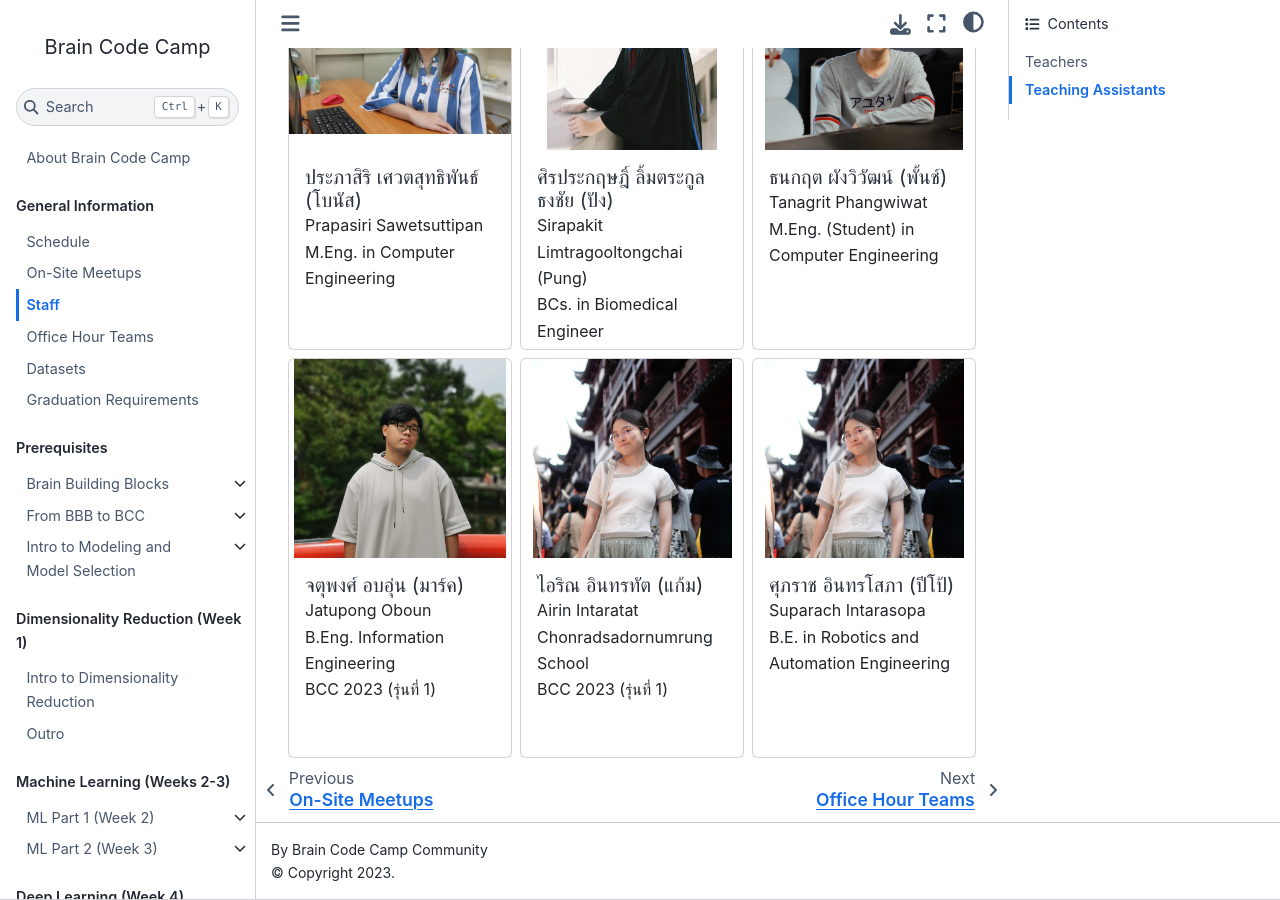
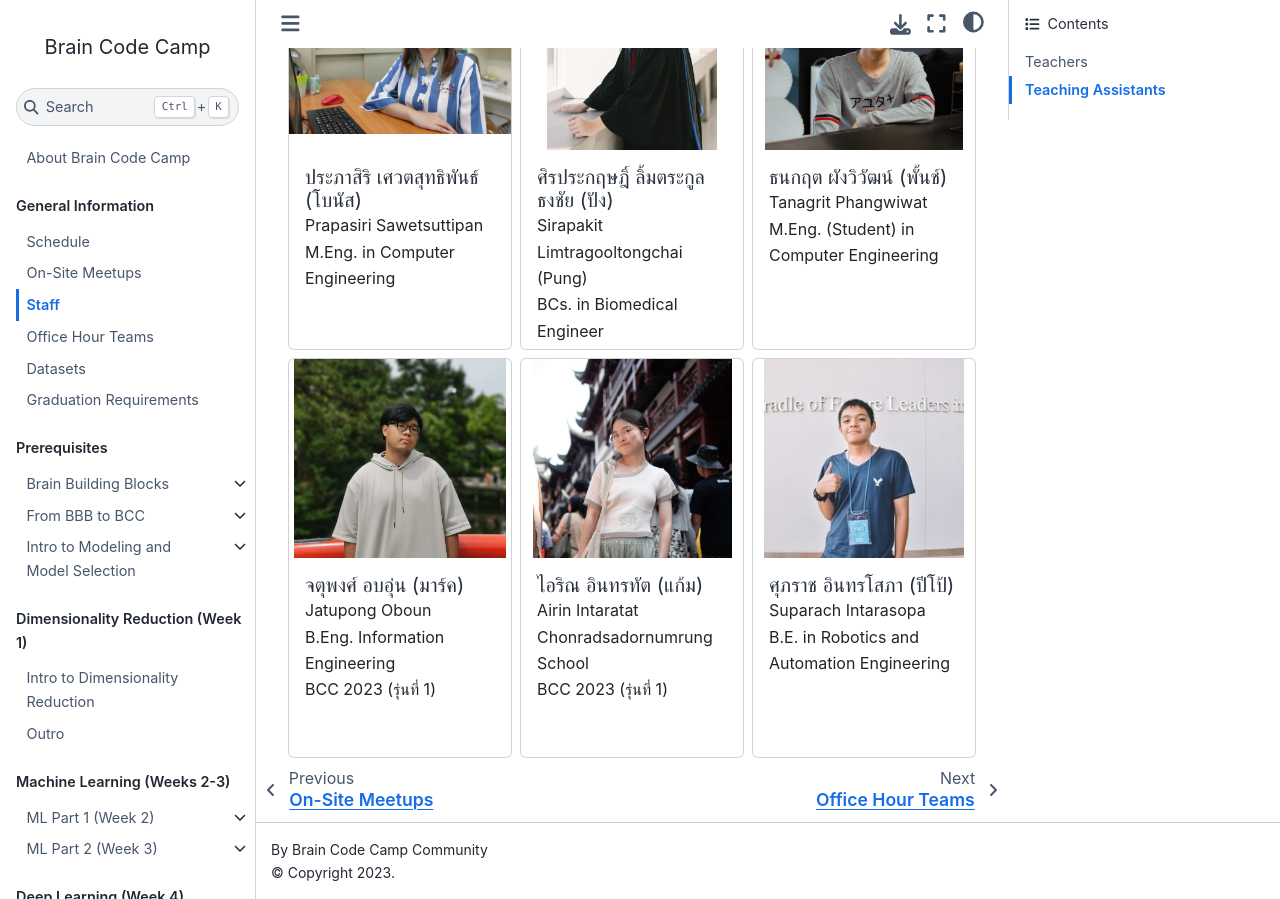
Before and after one commit to braincodecamp/brainCodeCamp2024, a Jupyter Book: the page built from GeneralInfo/staff.md, in a window 1280 px wide and 900 px high, scrolled down 2395 px. Built offline with Jupyter Book 1.0.4 settings and Sphinx 7.4.7 and the Sphinx Book theme 1.1.4, drawn with Linux system fonts in a browser that asks for light colours; pages that are not in the unit, such as notebooks, are missing from menus.

Commit message:
Add new TA

```diff
--- a/GeneralInfo/staff.md
+++ b/GeneralInfo/staff.md
@@ -229,7 +229,7 @@
     </div>
     <div class="col">
         <div class="card staff-image-container">
-            <img src="/img-staff/airin-intaratat.jpg" class="card-img-top" alt="">
+            <img src="/img-staff/suparach-intarasopa.jpg" class="card-img-top" alt="">
             <div class="card-body">
                 <h5 class="card-title m-0">ศุภราช อินทรโสภา (ปีโป้)</h5>
                 <p class="card-text">
```
Also changed, not shown: assets/img-staff/suparach-intarasopa.jpg (added).
